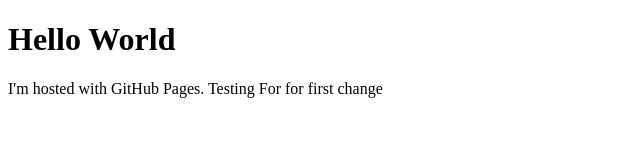
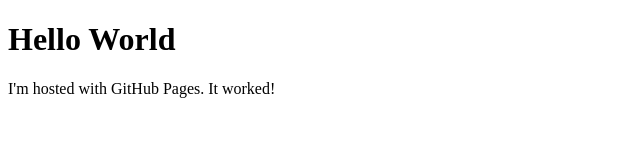
Before and after one commit to SudoDavid/SudoDavid.Github.io, a plain HTML site: page index.html in a window 1280 px wide. Shown: the whole page, without its empty margins (0-640 px from the left). Drawn offline with Linux system fonts and the light colour scheme.

Commit message:
test number 2

```diff
--- a/index.html
+++ b/index.html
@@ -2,6 +2,6 @@
 <html>
 <body>
 <h1>Hello World</h1>
-<p>I'm hosted with GitHub Pages. Testing For for first change</p>
+<p>I'm hosted with GitHub Pages. It worked!</p>
 </body>
 </html>
```
